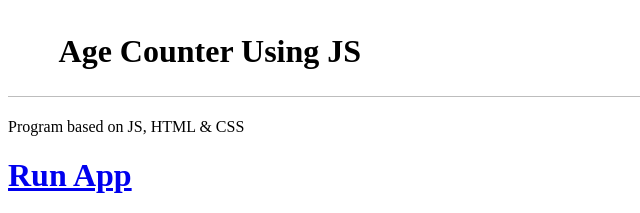
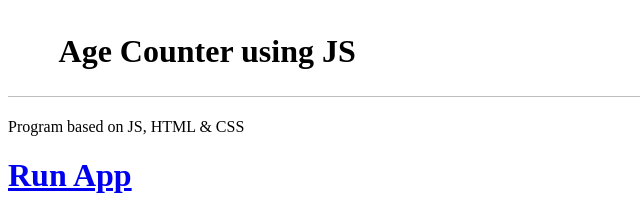
Before and after one commit to Shaikh-Abrar-Kabir/Age-Counter-Js, a plain HTML site: page index.html in a window 1280 px wide. Shown: the top 213 px of the page, 0-640 px from the left. Drawn offline with Linux system fonts and the light colour scheme.

Commit message:
Update index.html

```diff
--- a/index.html
+++ b/index.html
@@ -2,7 +2,7 @@
 
 
 
-Age Counter Using JS
+Age Counter using JS
 
 
 
```
